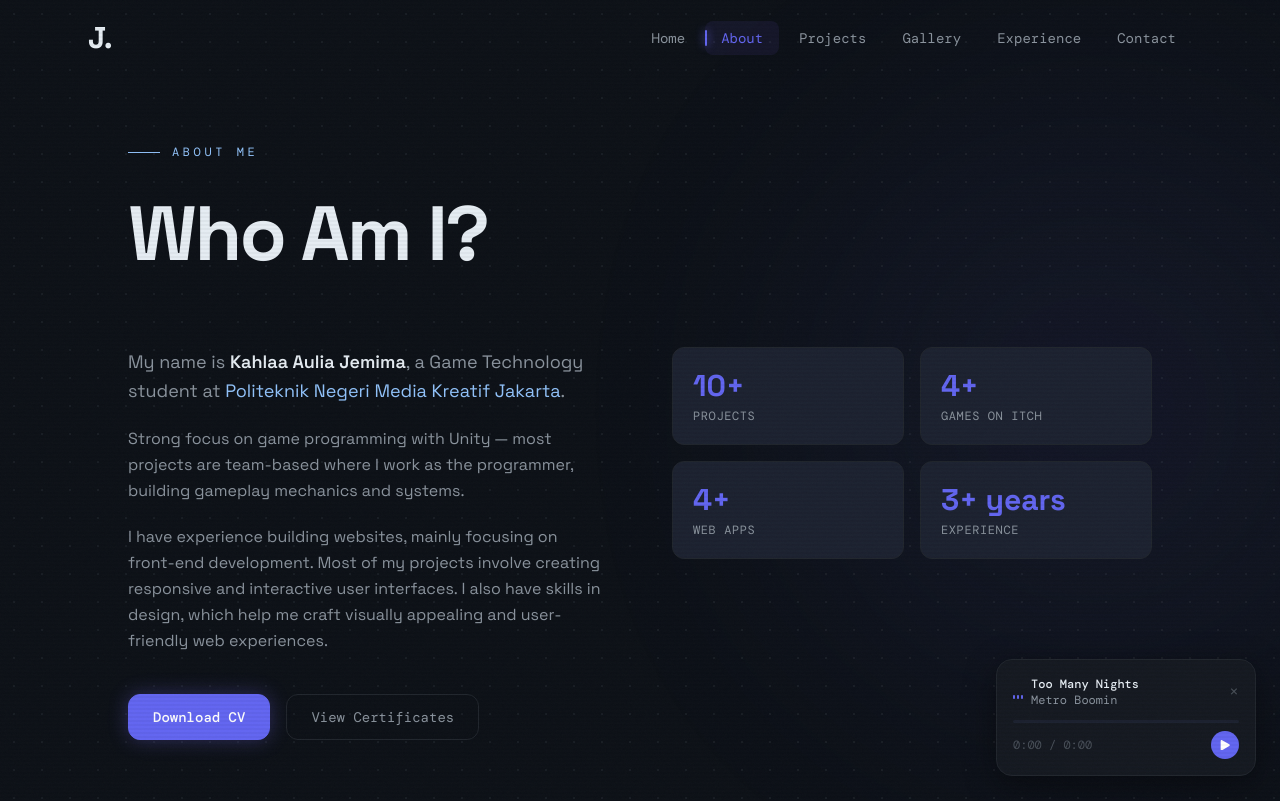
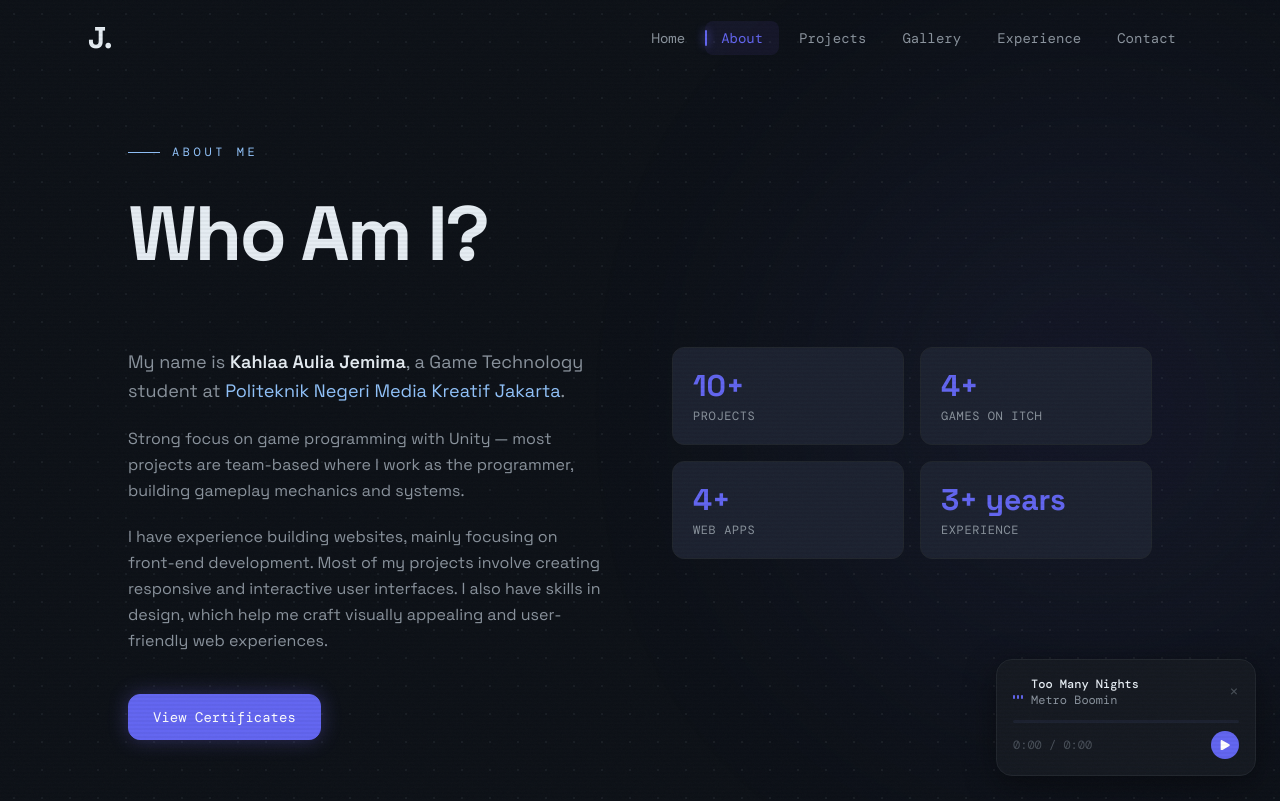
Before and after one commit to Jemsdiggory/my-portfolio, a Next.js app: page /about in a window 1280 px wide. Shown: the top 801 px of the page. Built offline with nearby package versions, Linux system fonts and the light colour scheme; a web font is replaced by a local one.

Commit message:
removing download cv feature for the meantime

```diff
--- a/app/about/page.js
+++ b/app/about/page.js
@@ -109,19 +109,19 @@ export default function AboutPage() {
               </p>
 
               <div className="flex flex-wrap gap-4">
-                <a
+                {/*<a
                   href="/cv-jemima.pdf"
                   download
                   className="btn-glow font-mono text-sm px-6 py-3 rounded-xl border font-medium"
                   style={{ background: "var(--accent)", borderColor: "var(--accent)", color: "#fff", boxShadow: "0 0 20px rgba(123,108,255,0.3)" }}
                 >
                   Download CV
-                </a>
+                </a> */}
                 <a
                   href="https://drive.google.com/drive/folders/1kt9f7LqDxekNFbaxsKN0Zo3FNiLahmDa?usp=drive_link"
                   target="_blank"
                   className="btn-glow font-mono text-sm px-6 py-3 rounded-xl border"
-                  style={{ borderColor: "var(--border)", color: "var(--text-muted)" }}
+                  style={{ background: "var(--accent)", borderColor: "var(--accent)", color: "#fff", boxShadow: "0 0 20px rgba(123,108,255,0.3)" }}
                 >
                   View Certificates
                 </a>
```
